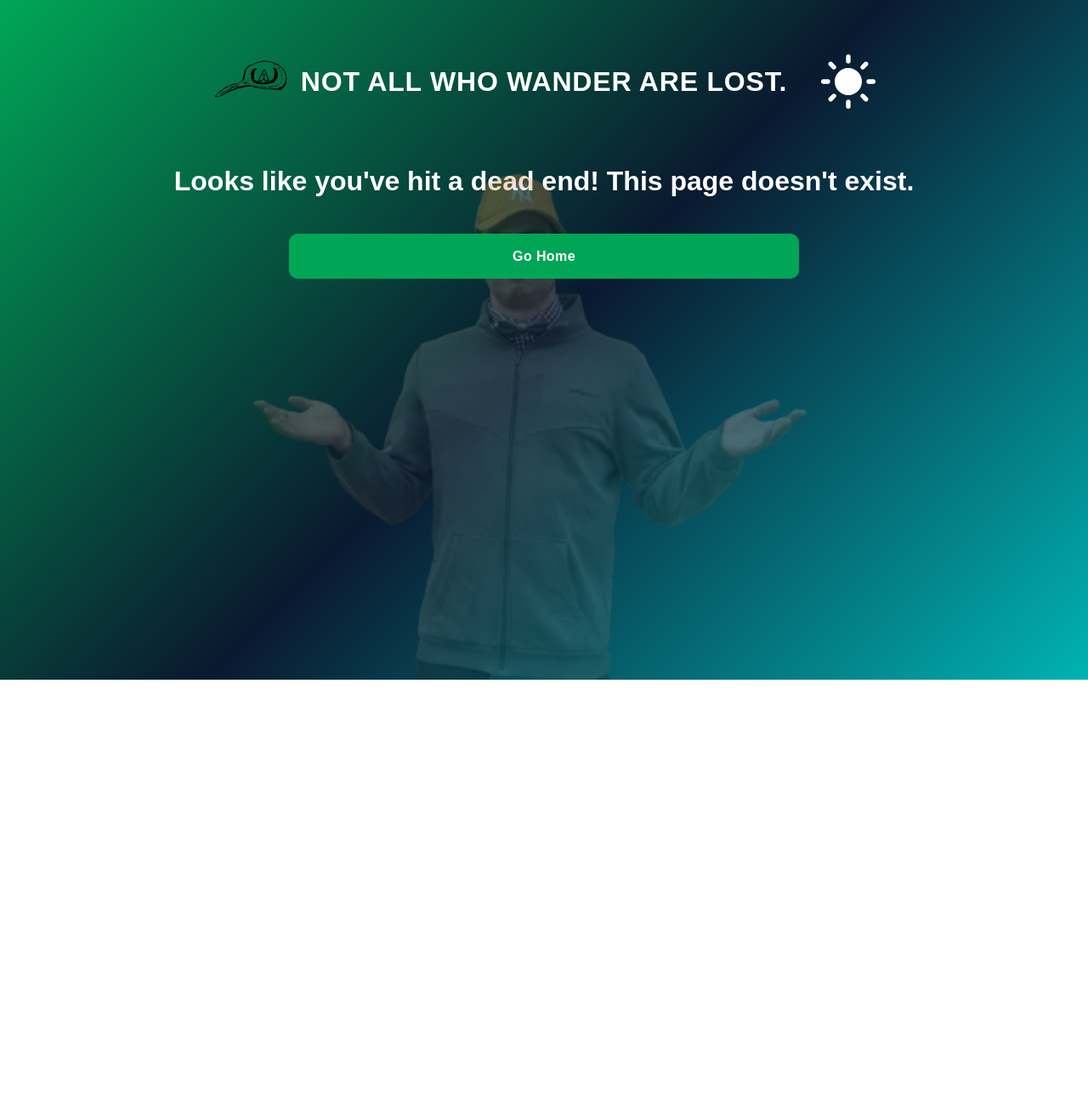
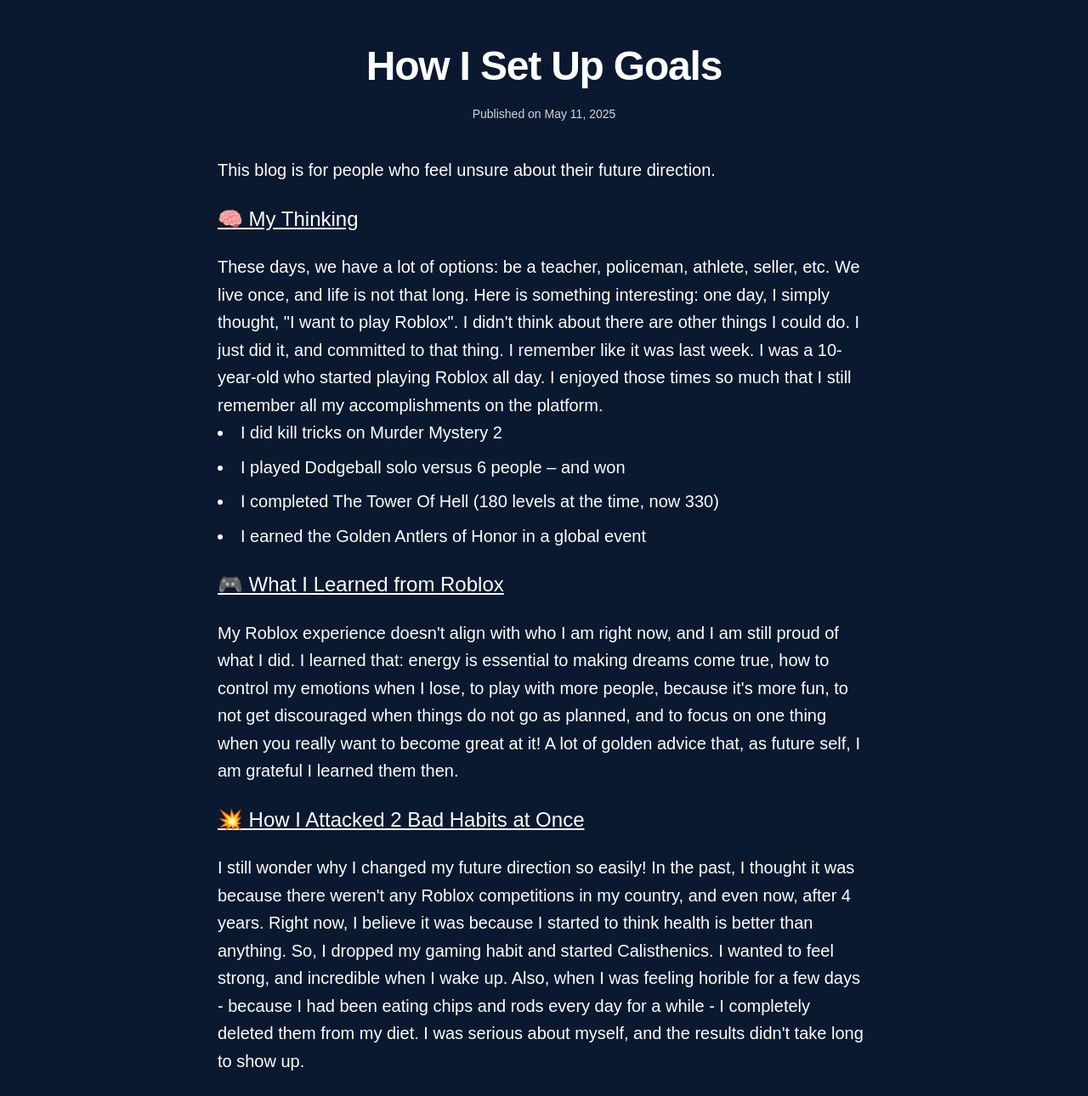
Before and after one commit to sksksk2024/cotablog, a Next.js app: page /moreblogs/settinggoals in a window 1280 px wide. Before the commit this address had no page. Shown: the top 1290 px of the page at 85% size. Before the commit the page ends 800 px from the top, so only its background shows below. Built offline with nearby package versions, Linux system fonts and the light colour scheme.

Commit message:
How to Set Goals Blog Dropped

```diff
--- /dev/null
+++ b/src/app/moreblogs/settinggoals/page.tsx
@@ -0,0 +1,101 @@
+'use client';
+
+import { buttonVariants } from '@/components/motionVariants/motionVariants';
+import { motion } from 'framer-motion';
+import Link from 'next/link';
+
+const SettingGoals = () => {
+  return (
+    <article className="w-full max-w-container-800 px-16P py-48P mx-auto flex flex-col gap-10 text-white">
+      <header className="text-center space-y-4">
+        <h1 className="text-2xl md:text-3xl font-extrabold tracking-tight leading-tight">
+          How I Set Up Goals
+        </h1>
+        <p className="text-sm text-gray-300">Published on May 11, 2025</p>
+      </header>
+
+      <section className="space-y-6 text-lg leading-relaxed">
+        <p>
+          This blog is for people who feel unsure about their future direction.
+        </p>
+        <h2 className="text-xl underline">🧠 My Thinking</h2>
+        <p>
+          These days, we have a lot of options: be a teacher, policeman,
+          athlete, seller, etc. We live once, and life is not that long. Here is
+          something interesting: one day, I simply thought, "I want to play
+          Roblox". I didn't think about there are other things I could do. I
+          just did it, and committed to that thing. I remember like it was last
+          week. I was a 10-year-old who started playing Roblox all day. I
+          enjoyed those times so much that I still remember all my
+          accomplishments on the platform.
+          <ul className="list-disc list-inside space-y-2">
+            <li>I did kill tricks on Murder Mystery 2</li>
+            <li>I played Dodgeball solo versus 6 people – and won</li>
+            <li>
+              I completed The Tower Of Hell (180 levels at the time, now 330)
+            </li>
+            <li>I earned the Golden Antlers of Honor in a global event</li>
+          </ul>
+        </p>
+        <h2 className="text-xl underline">🎮 What I Learned from Roblox</h2>
+        <p>
+          My Roblox experience doesn't align with who I am right now, and I am
+          still proud of what I did. I learned that: energy is essential to
+          making dreams come true, how to control my emotions when I lose, to
+          play with more people, because it's more fun, to not get discouraged
+          when things do not go as planned, and to focus on one thing when you
+          really want to become great at it! A lot of golden advice that, as
+          future self, I am grateful I learned them then.
+        </p>
+        <h2 className="text-xl underline">
+          💥 How I Attacked 2 Bad Habits at Once
+        </h2>
+        <p>
+          I still wonder why I changed my future direction so easily! In the
+          past, I thought it was because there weren't any Roblox competitions
+          in my country, and even now, after 4 years. Right now, I believe it
+          was because I started to think health is better than anything. So, I
+          dropped my gaming habit and started Calisthenics. I wanted to feel
+          strong, and incredible when I wake up. Also, when I was feeling
+          horible for a few days - because I had been eating chips and rods
+          every day for a while - I completely deleted them from my diet. I was
+          serious about myself, and the results didn't take long to show up.
+        </p>
+        <h2 className="text-xl underline">💡 My Advice</h2>
+        <p>
+          You won't stop a habit, only when you know it makes you feel bad or
+          unhealthy. Take one of my family members as an example: he says
+          smoking calms him down. You can't tell him all the disadvantages of
+          smoking - he won't believe them deeply, until something serious
+          happens to him. Sadly, that's how it works for many. So, just get
+          information, and stay open-minded. Tell yourself honestly: "This habit
+          is not good because ..." or "This is a good habit, and it makes me
+          feel .... Once you start thinking like that, in my case, it becomes
+          simple to step away from bad routines. Also, keeping a positive
+          attitude makes everything easier.
+        </p>
+        <h2 className="text-xl underline">🏁 Conclusion</h2>
+        <p>
+          We all have things we can improve, and that is okay. Be happy and
+          thankful you recognise them, and take action. When you have something
+          specific to do, just do it. If it turns out wrong, learn from it and
+          try something else. If it works, great - keep going.
+        </p>
+      </section>
+
+      <footer className="flex flex-col justify-center items-center pt-10 border-t border-gray-600 text-center">
+        <motion.button
+          variants={buttonVariants}
+          initial="initial"
+          whileHover="hover"
+          animate="exit"
+          className="w-full min-w-container-300 max-w-container-600 cursor-pointer p-16P rounded-5BR font-bold tracking-wide text-white bg-green-dark hover:text-background-dark hover:bg-warning"
+        >
+          <Link href="/">Go Home</Link>
+        </motion.button>
+      </footer>
+    </article>
+  );
+};
+
+export default SettingGoals;
--- a/src/components/BlogSection.tsx
+++ b/src/components/BlogSection.tsx
@@ -13,7 +13,7 @@ const BlogCard = ({ title, href }: { title: string; href: string }) => (
     aria-label={`Read more about ${title}`}
   >
     <div className="w-full h-3/4">PHOTO</div>
-    <div className="flex justify-center items-center w-full h-1/4 p-16P tracking-widest bg-textis text-white">
+    <div className="flex justify-center items-center w-full h-1/4 p-16P tracking-widest bg-textis text-center text-white">
       <h2 className="text-lg font-bold mx-auto">{title}</h2>
     </div>
   </Link>
@@ -28,7 +28,7 @@ const BlogSection = () => {
       title: 'My Winning Condition: Web Development',
       href: '/moreblogs/lovingwebdevelopment',
     },
-    { title: '????', href: '/moreblogs/' },
+    { title: 'How I Set Up Goals', href: '/moreblogs/settinggoals' },
     { title: '???', href: '/moreblogs/' },
     // Add more as needed
   ];
```
